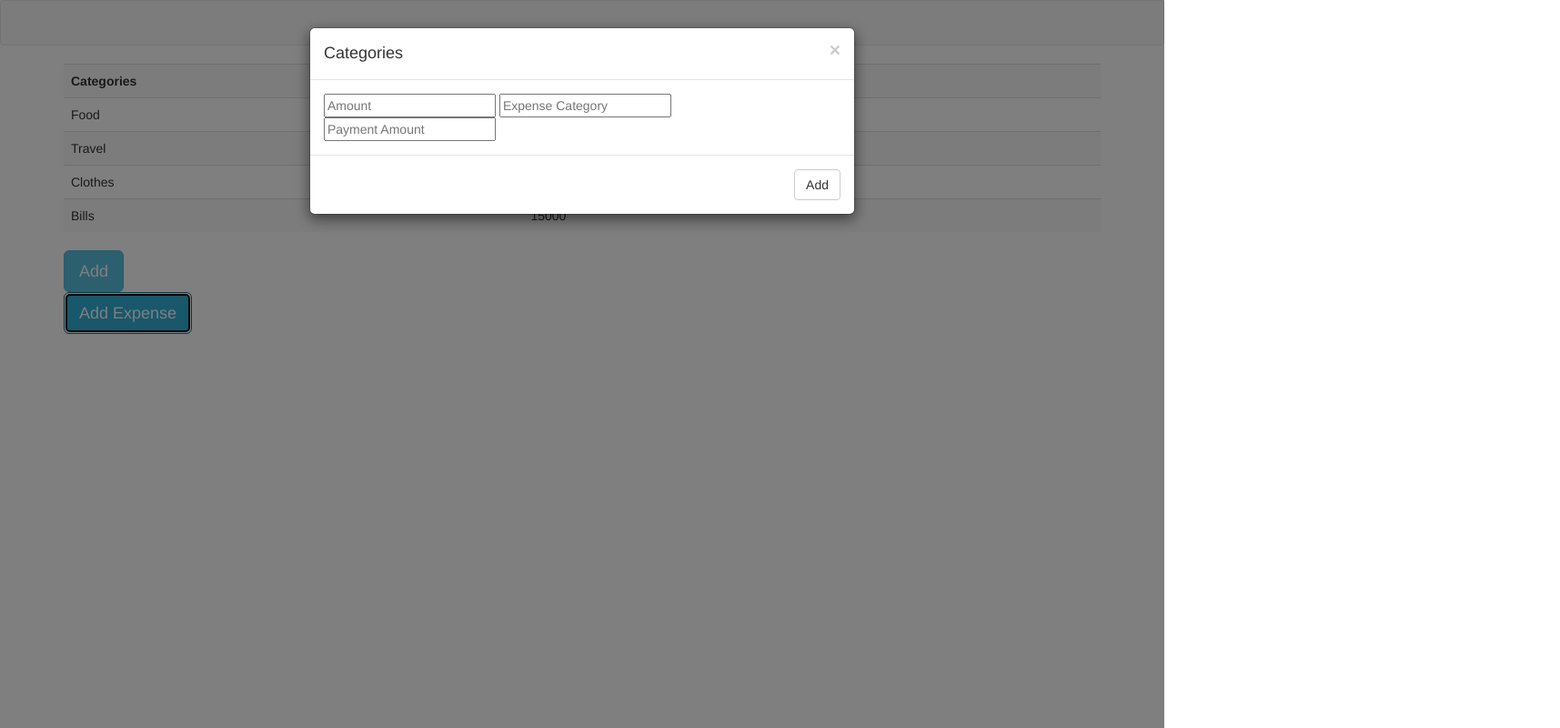
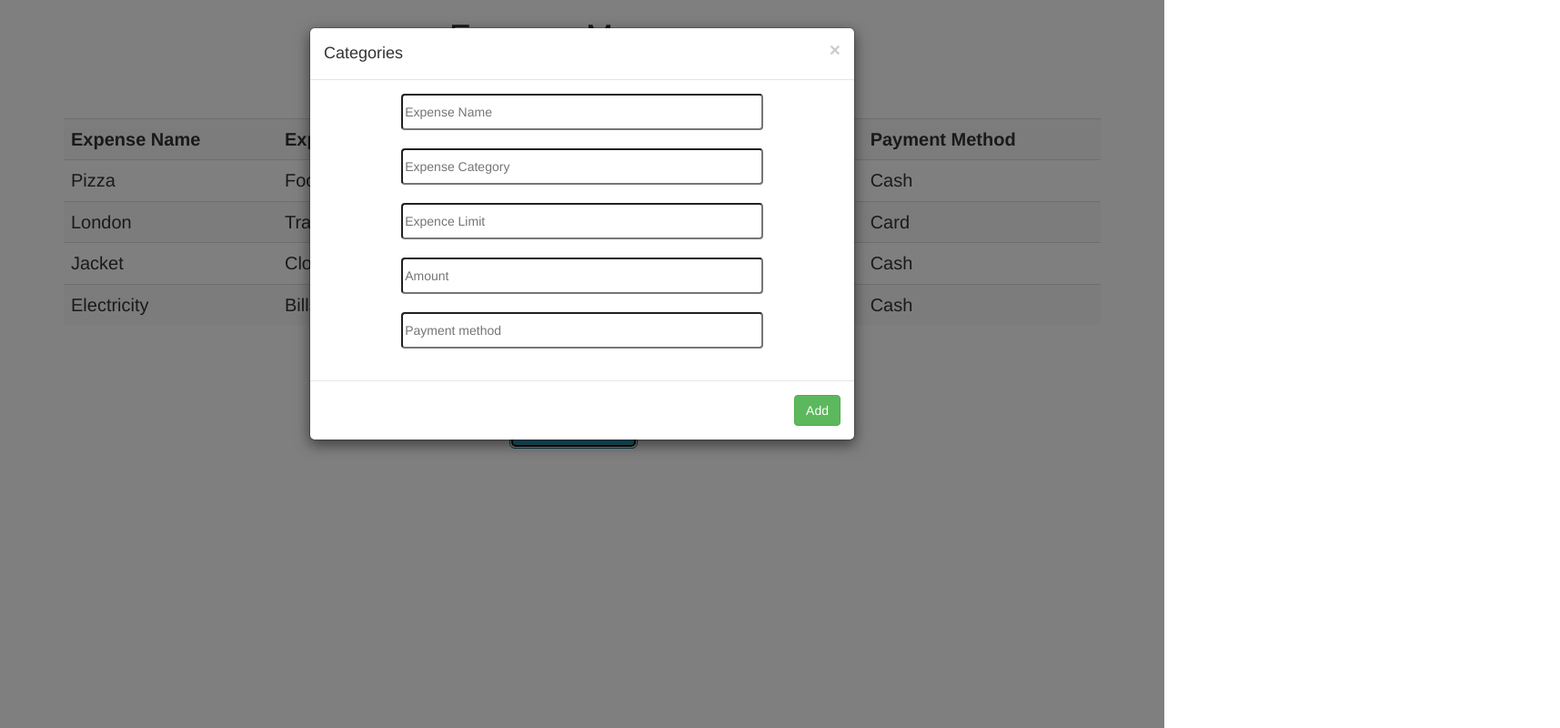
Before and after one commit to manaswinidas/GDG-prelims, a plain HTML site: page expense manager/index.html in a window 1280 px wide. Both pictures are taken after a click on the button "Add Expense". Shown: the whole page at 91% size, 1715 px wide, since content can reach past the window. Drawn offline with nearby package versions, Linux system fonts and the light colour scheme; a script that the page names is missing.

Commit message:
expense manager

```diff
--- a/expense manager/fg.js
+++ /dev/null
@@ -1 +0,0 @@
-$('#myModal').append('<td>${FirstName}</td>')
--- a/expense manager/index.html
+++ b/expense manager/index.html
@@ -14,56 +14,47 @@
 </script>
 </head>
 <body>
-    <nav class="navbar navbar-default">
-
-    </nav>
+  <header style="margin-bottom: 70px;text-align: center;"><h1><center>Expense Manager</center></h1></header>
   <div class="container">
-      <table id="expense" class="table table-striped">
+    <table id="expense" class="table table-striped" style="font-size: 20px">
       <tr>
-        <th>Categories</th>
+        <th>Expense Name</th>
+        <th>Expense Category</th>
         <th>Expense Limit</th>
+        <th>Amount</th>
+        <th>Payment Method</th>
       </tr>
       <tr>
-        <td>Food</td>
-        <td id="dat1">10000</td>
+        <td id="name1">Pizza</td>
+        <td id="cat1">Food</td>
+        <td id="lim1">500</td>
+        <td id="am1">200</td>
+        <td id="meth1">Cash</td>
       </tr>
       <tr>
-        <td>Travel</td>
-        <td id="dat2">10000</td>
+        <td id="name1">London</td>
+        <td id="cat1">Travel</td>
+        <td id="lim1">50000</td>
+        <td id="am1">70000</td>
+        <td id="meth1">Card</td>
       </tr>
       <tr>
-        <td>Clothes</td>
-        <td id="dat3">12000</td>
+        <td id="name1">Jacket</td>
+        <td id="cat1">Cloths</td>
+        <td id="lim1">500</td>
+        <td id="am1">2000</td>
+        <td id="meth1">Cash</td>
       </tr>
       <tr>
-        <td>Bills</td>
-        <td id="dat4">15000</td>
+        <td id="name1">Electricity</td>
+        <td id="cat1">Bills</td>
+        <td id="lim1">500</td>
+        <td id="am1">200</td>
+        <td id="meth1">Cash</td>
       </tr>
     </table>
 
-    <button type="button" class="btn btn-info btn-lg" data-toggle="modal" data-target="#myModal">Add</button>
-
-  <div class="modal fade" id="myModal" role="dialog" id="add">
-    <div class="modal-dialog">
-
-      <div class="modal-content">
-        <div class="modal-header">
-          <button type="button" class="close" data-dismiss="modal">&times;</button>
-          <h4 class="modal-title">Categories</h4>
-        </div>
-        <div class="modal-body" >
-          <input type="text" name="category" id="catagory" placeholder="Add Category"></input>
-          <input type="text" name="expense_limit" id="limit" placeholder="Add Expense Limit"></input>
-        </div>
-        <div class="modal-footer">
-          <button type="submit" class="btn btn-default" id="savebutton" onclick="getid()">Add</button>
-        </div>
-      </div>
-
-    </div>
-  </div>
-  </div>
-  <div class="container">
+    <div class="container col-sm-offset-5" style="margin-top: 90px">
       <button type="button" class="btn btn-info btn-lg" data-toggle="modal" data-target="#mymodal1">Add Expense</button>
     </div>
     <div class="modal fade" id="mymodal1" role="dialog" id="add">
@@ -74,14 +65,17 @@
             <button type="button" class="close" data-dismiss="modal">&times;</button>
             <h4 class="modal-title">Categories</h4>
           </div>
-        <div class="modal-body" >
-          <input type="text" name="category" placeholder="Amount"></input>
-          <input type="text" name="expense_limit" placeholder="Expense Category"></input><br>
-          <input type="text" name="expense_limit" placeholder="Payment Amount"></input><br
-          <input type="text" name="expense_limit" placeholder="Expense Name"></input>
+          <div class="modal-body">
+          <center>
+            <input type="text" style="box-sizing: border-box;border-radius: 4px;width: 70%; height:40px; margin-bottom: 20px" name="name" placeholder="Expense Name"></input>
+            <input type="text" style="box-sizing: border-box;border-radius: 4px;width: 70%; height:40px; margin-bottom: 20px" name="Category" placeholder="Expense Category"></input><br>
+            <input type="text" style="box-sizing: border-box;border-radius: 4px;width: 70%; height:40px; margin-bottom: 20px" name="limit" placeholder="Expence Limit"></input><br>
+            <input type="text" style="box-sizing: border-box;border-radius: 4px;width: 70%; height:40px; margin-bottom: 20px" name="amount" placeholder="Amount"></input><br>
+            <input type="text" style="box-sizing: border-box;border-radius: 4px;width: 70%; height:40px; margin-bottom: 20px" name="method" placeholder="Payment method"></input>
+          </center>
           </div>
           <div class="modal-footer">
-          <button type="submit" class="btn btn-default" id="savebutton" onclick="getid()">Add</button>
+            <button type="submit" class="btn btn-success" id="savebutton" onclick="getid()">Add</button>
           </div>
         </div>
 
```
Lines whose indentation alone changed are shown as unchanged.
